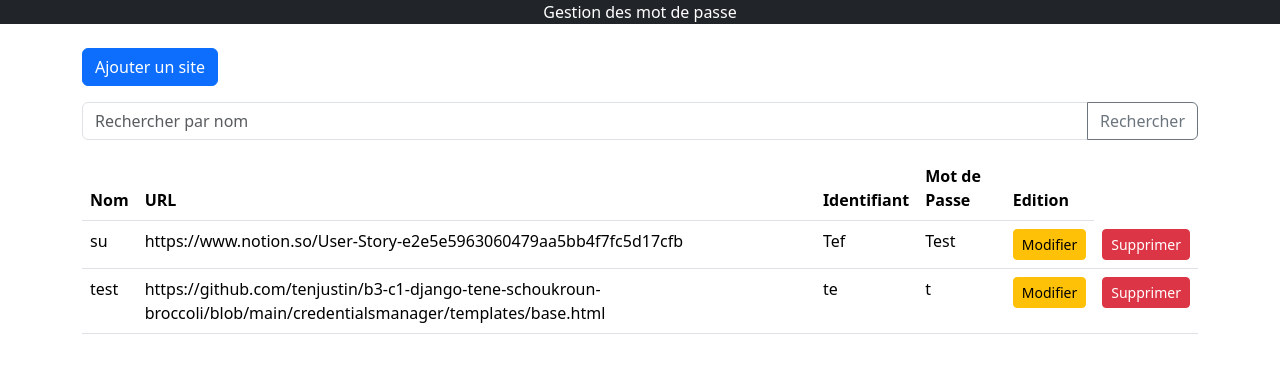
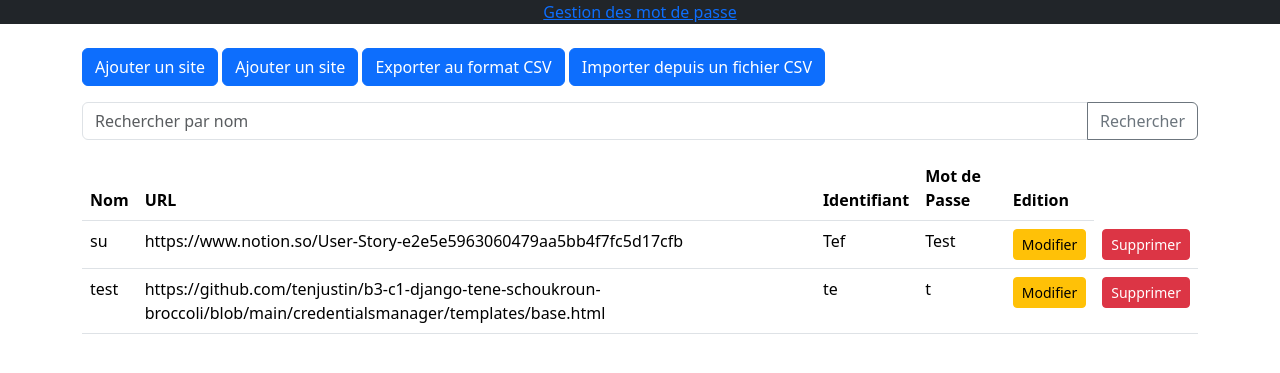
Before and after one commit to tenjustin/b3-c1-django-tene-schoukroun-broccoli, a Django app: page /passmanager/ in a window 1280 px wide. Shown: the top 373 px of the page. Run offline with Django 5.2, Linux system fonts and the light colour scheme; data comes from the database, SQL or seed files in the repository; some libraries are stand-ins or nearby versions.

Commit message:
ajout de l'import/export au format csv

```diff
--- a/credentialsmanager/templates/base.html
+++ b/credentialsmanager/templates/base.html
@@ -10,9 +10,9 @@
 </head>
 <body>
     <ul class="nav justify-content-center mb-4 bg-dark text-white">
-        <li class="nav-item">
+        <li class="nav-item"><a href="{% url 'liste_sites' %}">
           Gestion des mot de passe
-        </li>
+        </a></li>
     </ul>
     <div class="container mx-auto">
         {% block content %}
--- a/credentialsmanager/templates/index.html
+++ b/credentialsmanager/templates/index.html
@@ -2,6 +2,9 @@
 
 {% block content %}
     <a class="btn btn-primary" type="button" href="{% url 'ajout_site' %}">Ajouter un site</a>
+    <a class="btn btn-primary" type="button" href="/passmanager/ajout_site">Ajouter un site</a>
+    <a class="btn btn-primary" type="button" href="{% url 'export_csv' %}">Exporter au format CSV</a>
+    <a class="btn btn-primary" type="button" href="{% url 'page_import' %}">Importer depuis un fichier CSV</a>
     <form class="mt-3" method="get" action="{% url 'liste_sites' %}">
         <div class="input-group">
             <input type="text" class="form-control" name="q" placeholder="Rechercher par nom" value="{{ query|default:'' }}">
--- a/credentialsmanager/urls.py
+++ b/credentialsmanager/urls.py
@@ -4,6 +4,9 @@ from . import views
 urlpatterns = [
     path("", views.liste_sites, name="liste_sites"),
     path("supprimer/<int:pk>/", views.supprimer_enregistrement, name='supprimer_enregistrement'),
-    path("ajout_site/", views.ajout_site_action, name="ajout_site"),
     path("modification_site/<int:pk>/", views.modifier_site, name="modification_site"),
+    path("ajout_site", views.ajout_site_action, name="ajout_site"),
+    path('export-csv/', views.exporter_identifiants_csv, name='export_csv'),
+    path('import-csv/', views.import_csv, name='import_csv'),
+    path('page-import/', views.page_import, name='page_import')
 ]
--- a/credentialsmanager/views.py
+++ b/credentialsmanager/views.py
@@ -1,3 +1,4 @@
+import csv
 from django.shortcuts import get_object_or_404, render, redirect
 from .models import Site
 from .forms import SiteForm
@@ -19,6 +20,45 @@ def liste_sites(request):
         sites = Site.objects.all()
 
     return render(request, 'index.html', {'sites': sites, 'query': query})
+
+def page_import(request):
+    return render(request, 'page_import.html')
+
+def import_csv(request):
+    if request.method == 'POST' and 'file' in request.FILES:
+        csv_file = request.FILES['file']
+        decoded_file = csv_file.read().decode('utf-8').splitlines()
+
+        # Utiliser le module CSV pour lire les données du fichier
+        reader = csv.reader(decoded_file)
+
+        first_row = True
+
+        for row in reader:
+            if first_row:
+                first_row = False
+                continue
+            # Traiter chaque ligne et enregistrer les données dans le modèle Django
+            obj, created = Site.objects.get_or_create(nom=row[0], url=row[1], identifiant=row[2], mot_de_passe=row[3])  # ajustez en fonction de votre modèle
+            obj.save()
+
+        return HttpResponse('Importation réussie!')
+
+    return redirect(liste_sites)
+
+def exporter_identifiants_csv(request):
+    response = HttpResponse(content_type='text/csv')
+    response['Content-Disposition'] = 'attachment; filename="identifiants.csv"'
+
+    writer = csv.writer(response)
+    writer.writerow(['Nom du site','URL', 'Identifiant', 'Mot de passe'])  # En-têtes CSV
+
+    identifiant = Site.objects.all()  # Récupérer les mots de passe depuis le modèle Django
+
+    for identifiant in identifiant:
+        writer.writerow([identifiant.nom, identifiant.url,identifiant.identifiant, identifiant.mot_de_passe])
+
+    return response
 
 def ajout_site_action(request):
     if request.method == 'POST':
```
Also changed, not shown: credentialsmanager/templates/page_import.html (added, +13 -0 lines).
